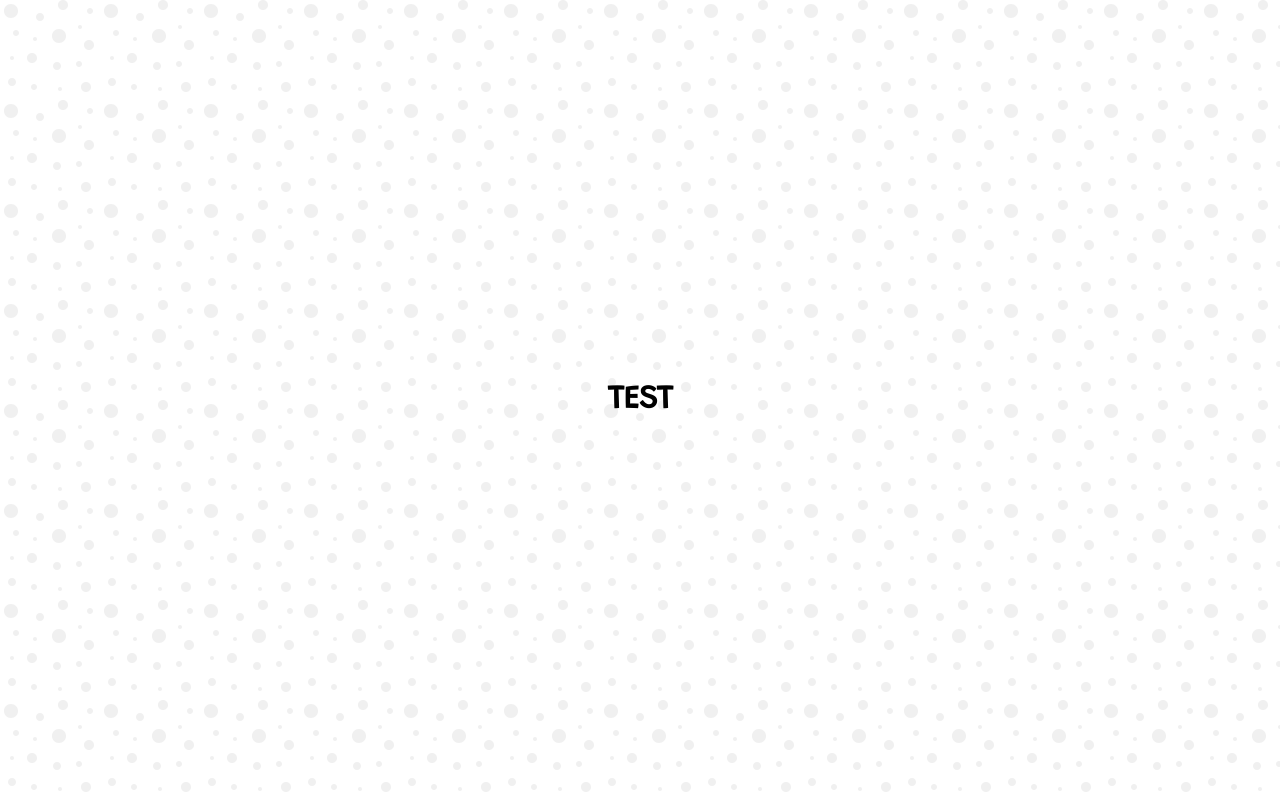
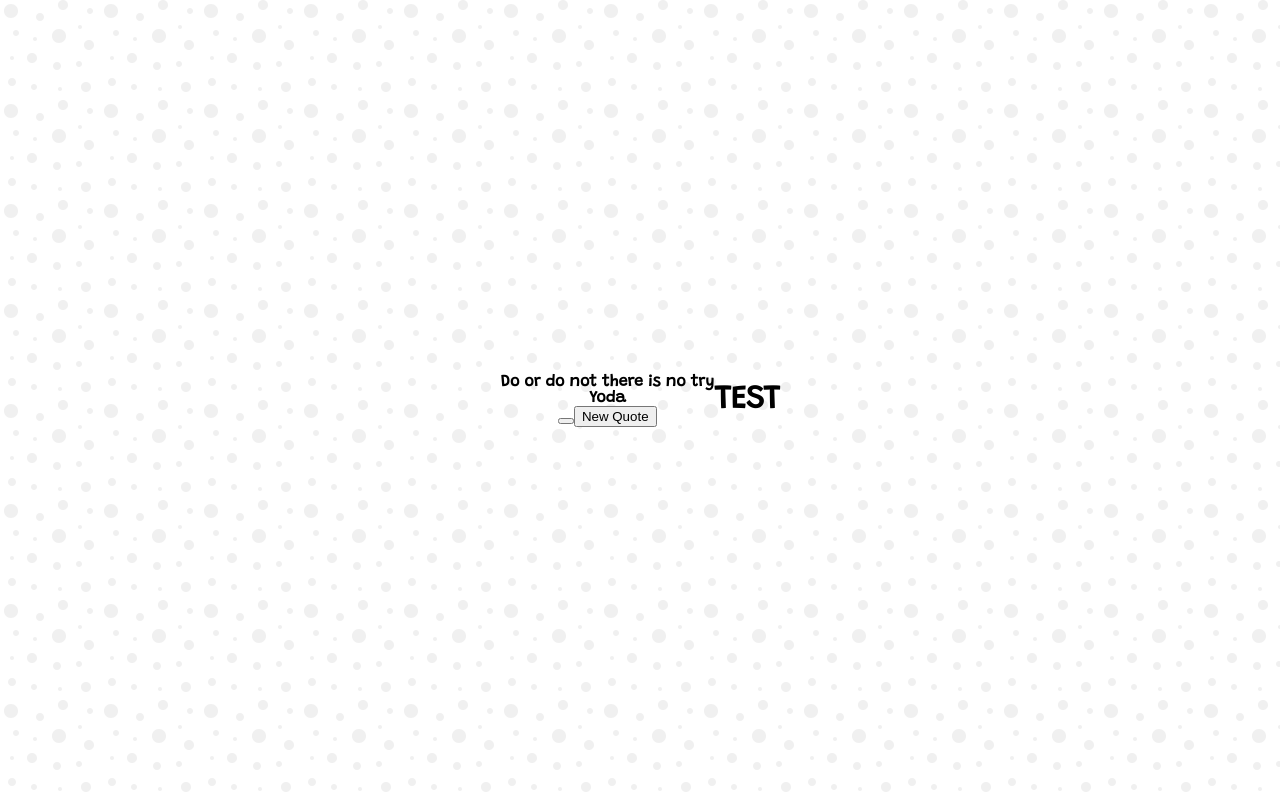
Before and after one commit to Sokos6/OrdinaryCore, a plain HTML site: page Quoted/index.html in a window 1280 px wide. Drawn offline with Linux system fonts and the light colour scheme.

Commit message:
html setup for quotes and buttons

```diff
--- a/Quoted/index.html
+++ b/Quoted/index.html
@@ -13,6 +13,21 @@
     <link rel="stylesheet" href="style.css" />
   </head>
   <body>
+    <div class="quote-container" id="quote-container">
+      <div class="quote text">
+        <i class="fas fa-quote-left"></i>
+        <span id="quote">Do or do not there is no try</span>
+      </div>
+      <div class="quote-author">
+        <span id="author">Yoda</span>
+      </div>
+      <div class="button-container">
+        <button class="twitter-button" id="twitter" title="Tweet this!">
+          <i class="fab fa-twitter"></i>
+          <button id="new-quote">New Quote</button>
+        </button>
+      </div>
+    </div>
     <h1>TEST</h1>
     <script src="script.js"></script>
   </body>
```
